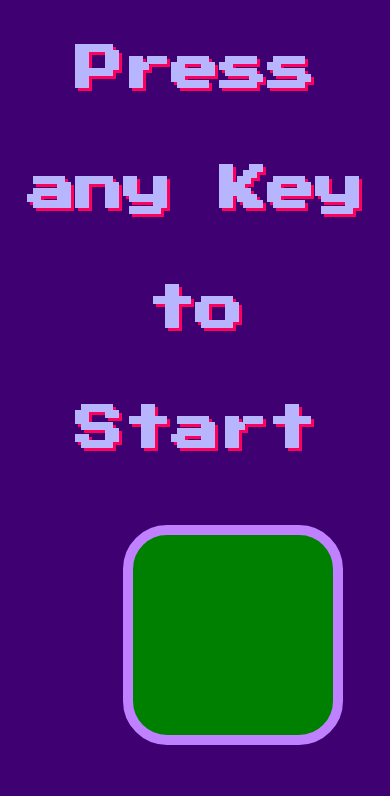
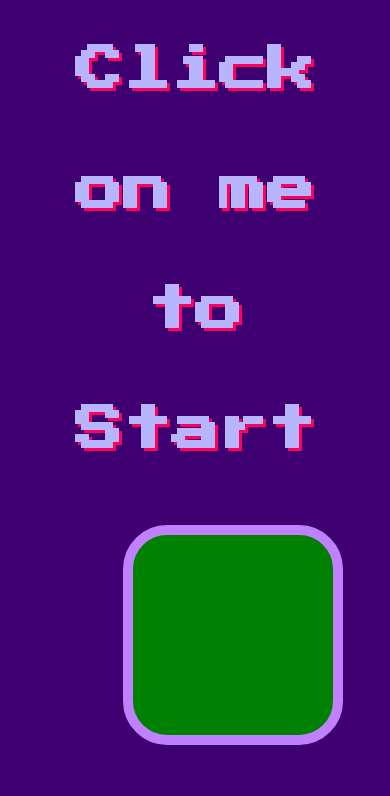
Before and after one commit to Aniket28dot/The-Simon-Game, a plain HTML site: page index.html in a window 390 px wide. Shown: the top 796 px of the page. Drawn offline with nearby package versions, Linux system fonts and the light colour scheme.

```diff
--- a/index.html
+++ b/index.html
@@ -9,7 +9,7 @@
   <link href="https://fonts.googleapis.com/css?family=Press+Start+2P" rel="stylesheet">
 
 <body>
-  <h1 id="level-title">Press any Key to Start</h1>
+  <h1 id="level-title">Click on me to Start</h1>
   <div class="container">
     <div class="row">
 
```
